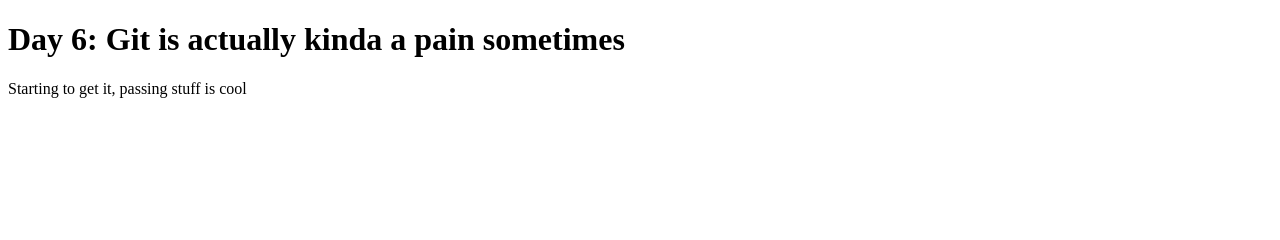
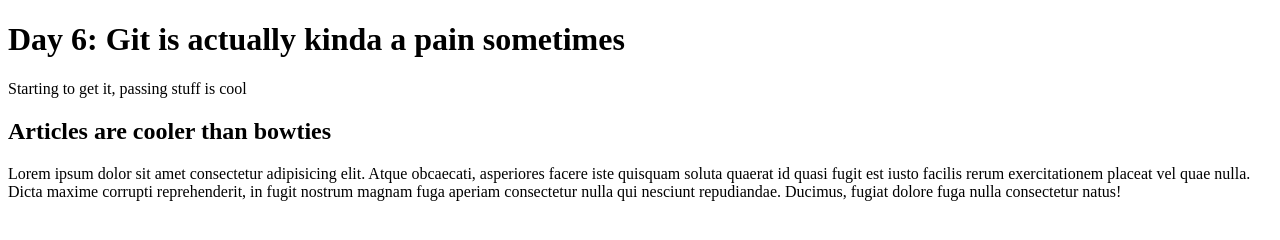
Before and after one commit to ashx3s/day6_gitignore-stuff, a plain HTML site: page index.html in a window 1280 px wide. Drawn offline with Linux system fonts and the light colour scheme.

Commit message:
added an article

```diff
--- a/index.html
+++ b/index.html
@@ -10,8 +10,18 @@
 
 <body>
   <main>
-    <h1>Day 6: Git is actually kinda a pain sometimes</h1>
-    <p>Starting to get it, passing stuff is cool</p>
+    <header>
+      <h1>Day 6: Git is actually kinda a pain sometimes</h1>
+      <p>Starting to get it, passing stuff is cool</p>
+    </header>
+    <article>
+      <h2>Articles are cooler than bowties</h2>
+      <p>Lorem ipsum dolor sit amet consectetur adipisicing elit. Atque obcaecati, asperiores facere iste quisquam
+        soluta quaerat id quasi fugit est iusto facilis rerum exercitationem placeat vel quae nulla. Dicta maxime
+        corrupti reprehenderit, in fugit nostrum magnam fuga aperiam consectetur nulla qui nesciunt repudiandae.
+        Ducimus, fugiat dolore fuga nulla consectetur natus!</p>
+    </article>
+
   </main>
 </body>
 
```
